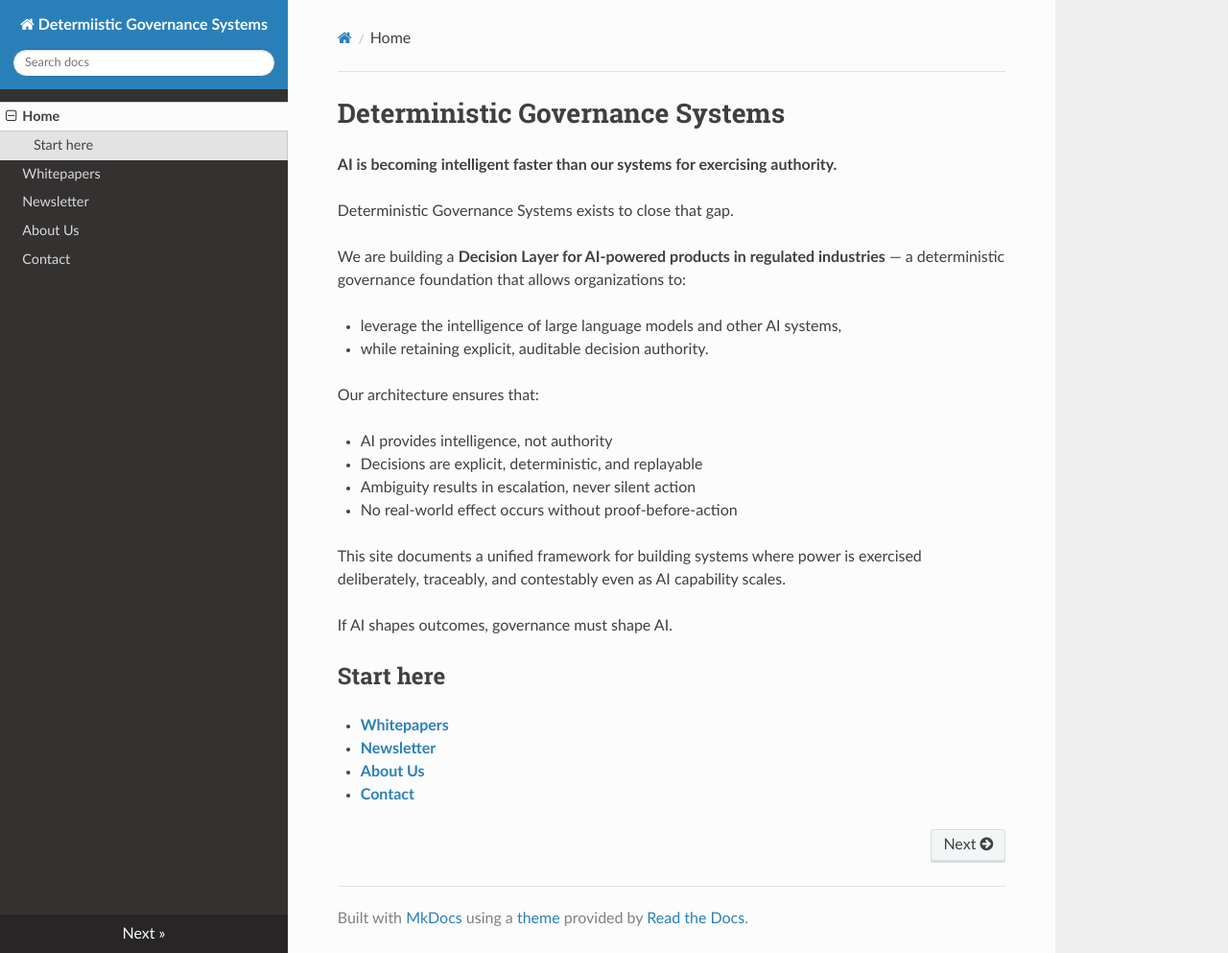
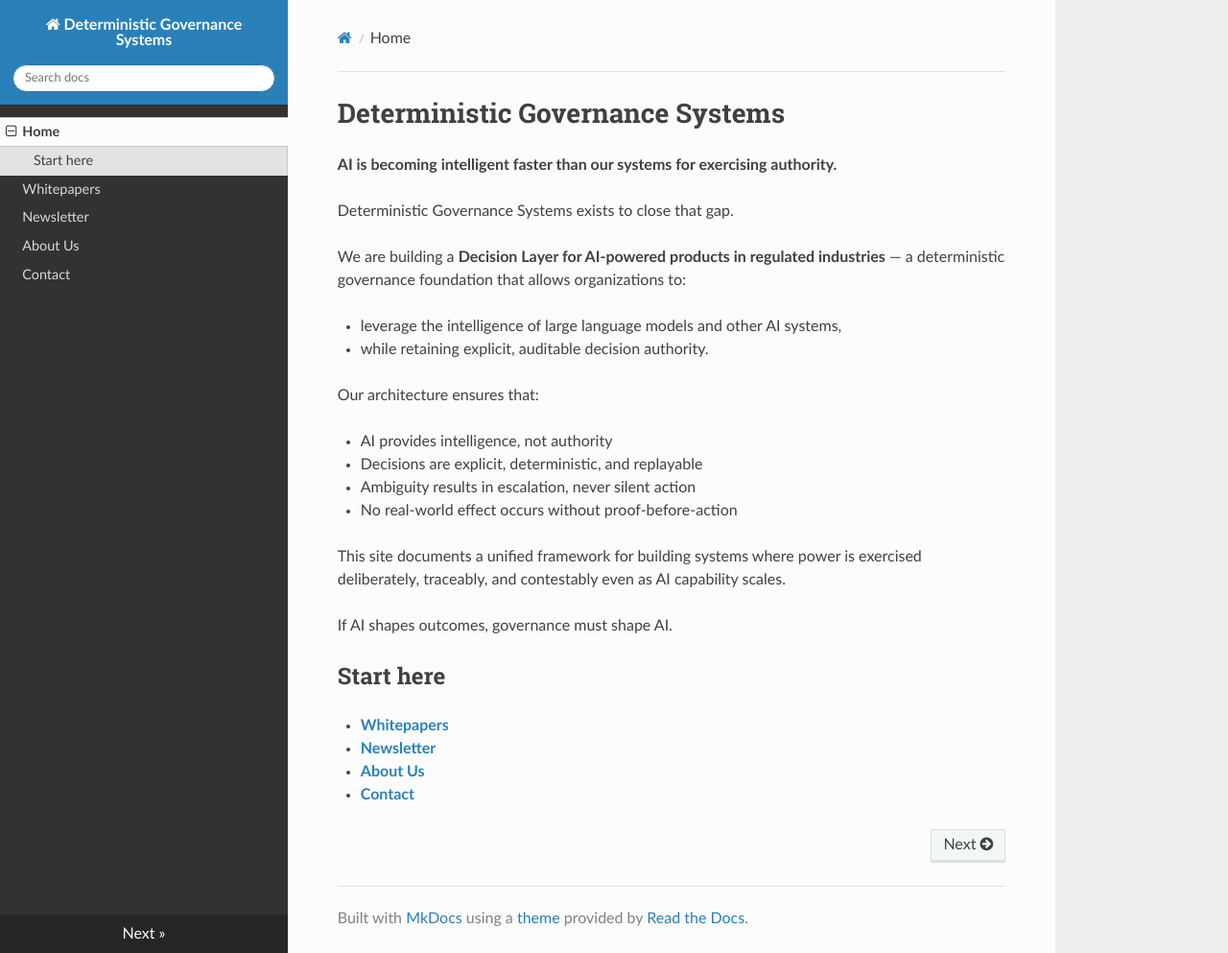
Before and after one commit to pavancharak/governance-architecture, an MkDocs documentation site: the page built from docs/index.md, in a window 1280 px wide and 993 px high. Shown: the whole window at 96% size. Built offline with MkDocs 1.6.1, drawn with Linux system fonts in a browser that asks for light colours; nearby versions of some CDN libraries.

```diff
--- a/mkdocs.yml
+++ b/mkdocs.yml
@@ -1,4 +1,4 @@
-site_name: Determiistic Governance Systems
+site_name: Deterministic Governance Systems
 theme: readthedocs
 
 nav:
```
Also changed, not shown: site/404.html, site/Aboutus/index.html, site/DeterministicGovernanceArchitect/index.html, site/architecture_v1/index.html, site/axioms/index.html, site/contact/index.html, site/engine/index.html, site/escalation/index.html, site/examples_v1/index.html, site/glossary/index.html, site/governance_principles/index.html, site/index.html, site/newsletter/index.html, site/ontology/index.html, 5 more files.
